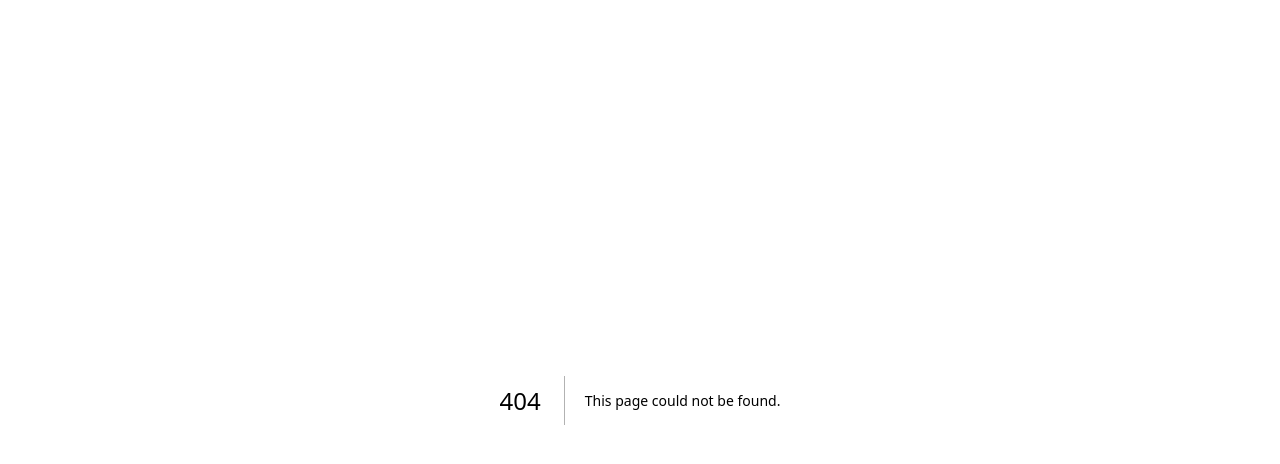
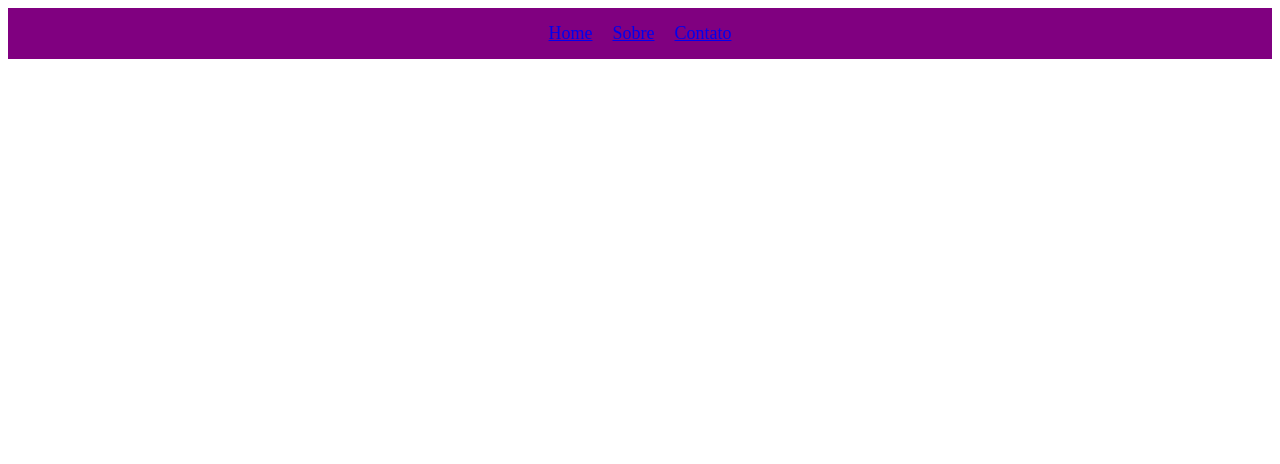
Before and after one commit to jamillebarbosa344/Violeta-fashion-frontend-novo, a Next.js app: page /components/Navbar in a window 1280 px wide. Before the commit this address had no page. Shown: the top 464 px of the page. Built offline with nearby package versions, Linux system fonts and the light colour scheme.

Commit message:
Create Navbar.js

```diff
--- /dev/null
+++ b/pages/components/Navbar.js
@@ -0,0 +1,19 @@
+import Link from "next/link";
+
+export default function Navbar() {
+  return (
+    <nav style={{
+      display: "flex",
+      justifyContent: "center",
+      gap: "20px",
+      padding: "15px",
+      backgroundColor: "#800080",
+      color: "white",
+      fontSize: "18px"
+    }}>
+      <Link href="/">Home</Link>
+      <Link href="/about">Sobre</Link>
+      <Link href="/contact">Contato</Link>
+    </nav>
+  );
+}
```
